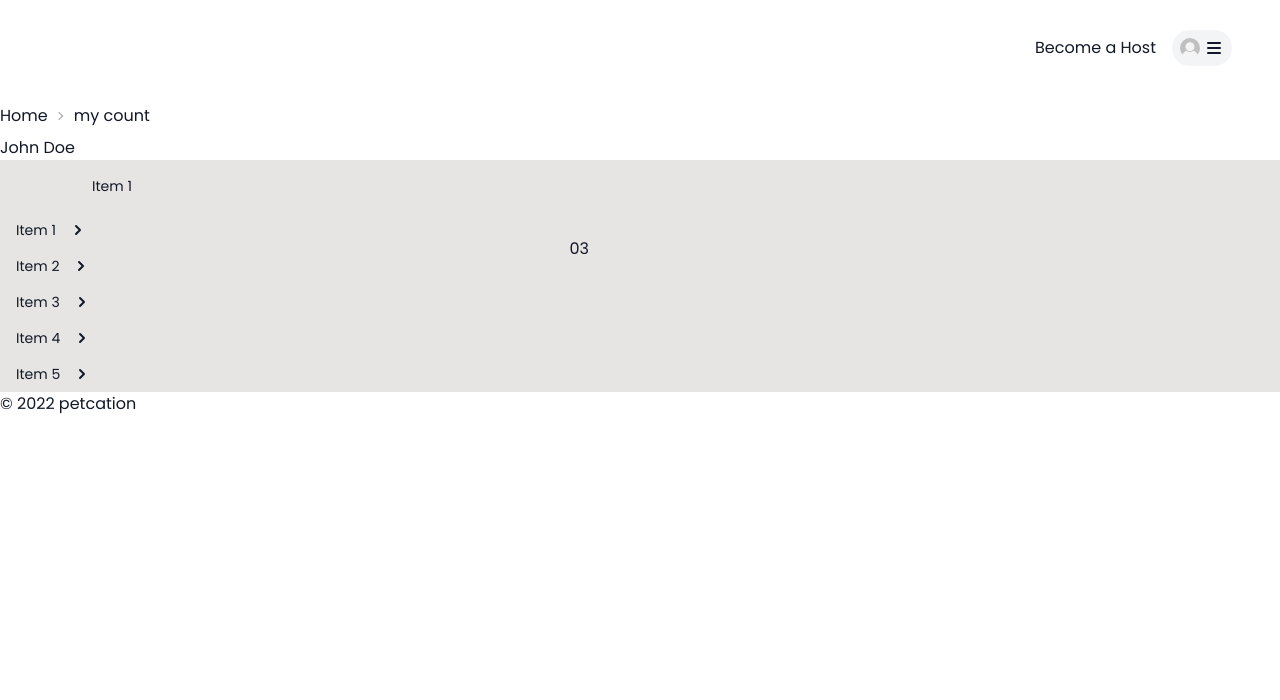
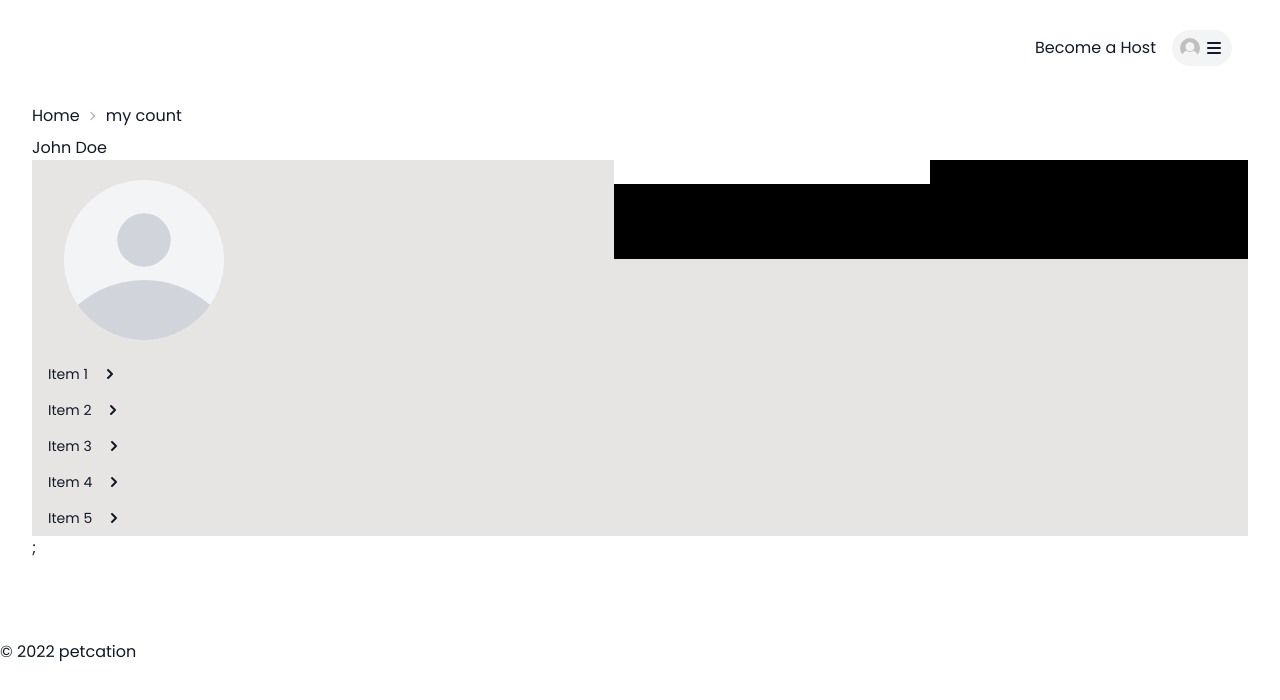
Before and after one commit to MinkNanta/petcation, a React (Create React App) app: page /profile in a window 1280 px wide. Shown: the top 700 px of the page. Built offline with nearby package versions, Linux system fonts and the light colour scheme.

Commit message:
update-profile

```diff
--- a/src/components/profile/ProfilePage.js
+++ b/src/components/profile/ProfilePage.js
@@ -19,12 +19,24 @@ export default function ProfilePage() {
       </div>
       <div className="">
         <div className="bg-stone-200">
-          <div className="grid grid-rows-3 grid-flow-col gap--2">
+          <div className="grid grid-rows-3 grid-flow-col gap-10">
             <div className="row-span-3 ">
               <ul class="menu menu-compact w-56">
                 <li>
                   <li>
-                    <a>Item 1</a>
+                    <div>
+                      <div className="mt-1 flex items-center">
+                        <span className="inline-block h-50 w-50 rounded-full overflow-hidden bg-gray-100">
+                          <svg
+                            className="h-full w-full text-gray-300"
+                            fill="currentColor"
+                            viewBox="0 0 24 24"
+                          >
+                            <path d="M24 20.993V24H0v-2.996A14.977 14.977 0 0112.004 15c4.904 0 9.26 2.354 11.996 5.993zM16.002 8.999a4 4 0 11-8 0 4 4 0 018 0z" />
+                          </svg>
+                        </span>
+                      </div>
+                    </div>
                   </li>
                   <Link to={""}>
                     Item 1 <ChevronRightIcon className="w-5 h-5" />
@@ -44,8 +56,12 @@ export default function ProfilePage() {
                 </li>
               </ul>
             </div>
-            <div className="col-span-2"></div>
-            <div className="row-span-2 col-span-2">03</div>
+
+            <div className="row-span bg-black">
+              <div className=" col">
+                <input></input>
+              </div>
+            </div>
           </div>
         </div>
       </div>
--- a/src/pages/Profile.js
+++ b/src/pages/Profile.js
@@ -2,5 +2,9 @@ import React from "react";
 import ProfilePage from "../components/profile/ProfilePage";
 
 export default function Profile() {
-  return <ProfilePage />;
+  return (
+    <div className="mainContainer">
+      <ProfilePage />;
+    </div>
+  );
 }
```
